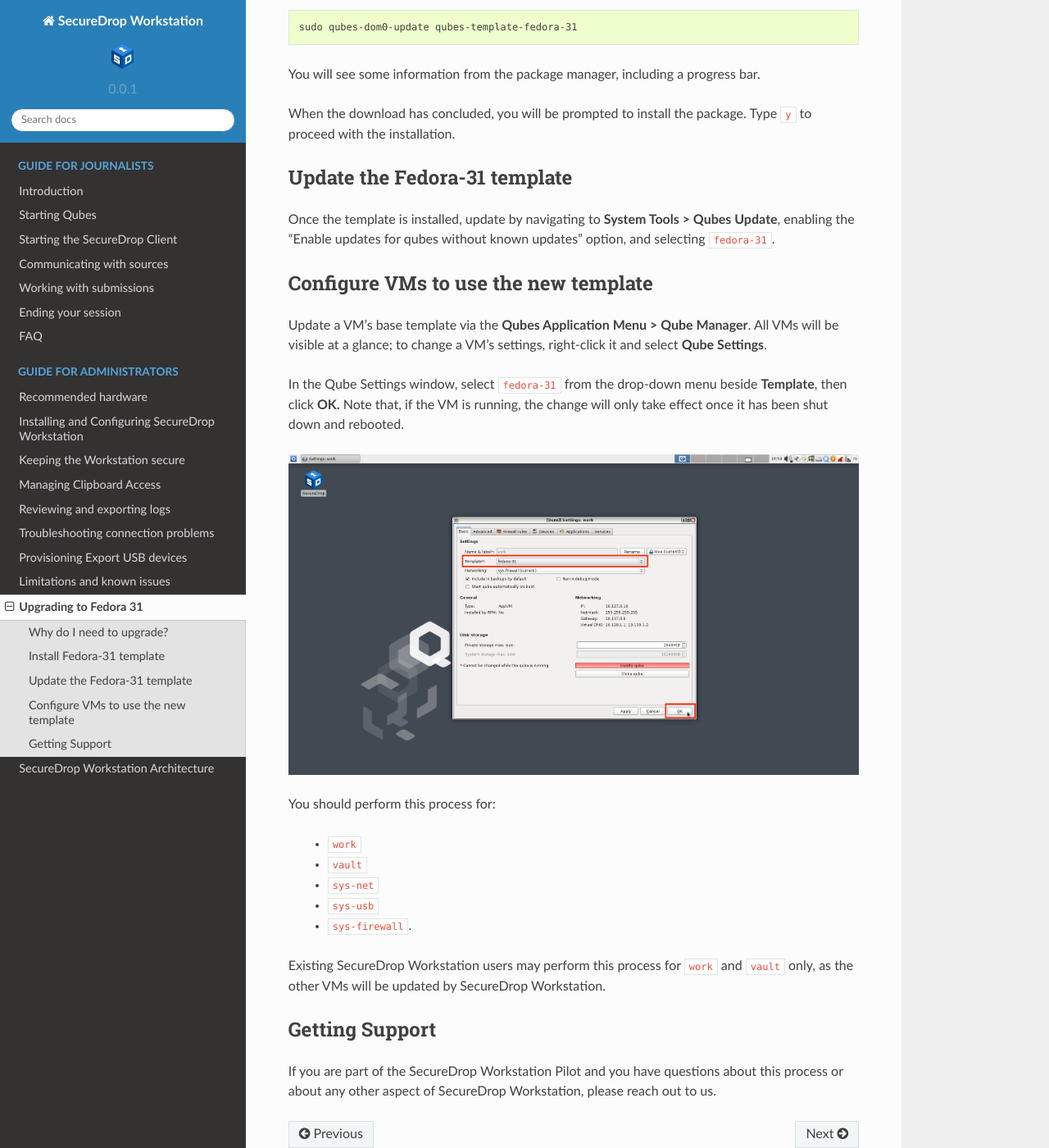
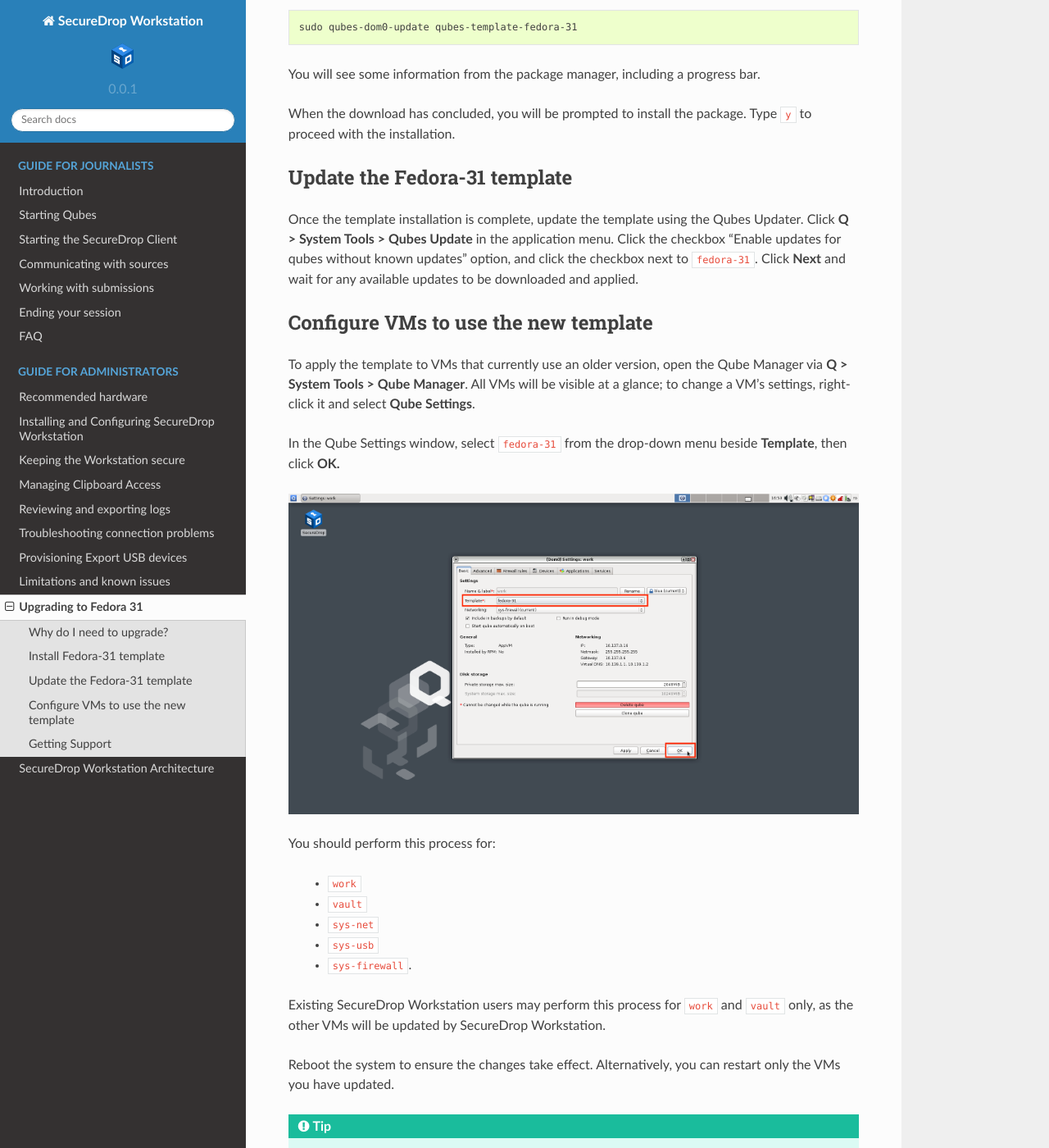
Before and after one commit to freedomofpress/securedrop-workstation-docs, a Sphinx documentation site: the page built from docs/admin/upgrading_to_fedora_31.rst, in a window 1280 px wide and 1400 px high, scrolled down 872 px. Shown: the whole window at 82% size. Built offline with Sphinx 7.4.7 and the Read the Docs theme 2.0.0, drawn with Linux system fonts in a browser that asks for light colours; some of the changed text lies outside the part shown.

Commit message:
Tweaks to fedora-31 upgrade docs
- Recommend whole system reboot as simplest way to ensure updates
  are applied
- Mention Qube Template Manager for advanced users
- Consistent path references to Qubes Application Menu, similar to
  style used in install docs

```diff
--- a/docs/admin/upgrading_to_fedora_31.rst
+++ b/docs/admin/upgrading_to_fedora_31.rst
@@ -42,23 +42,22 @@
 
 Update the Fedora-31 template
 -----------------------------
-
-Once the template is installed, update by navigating to **System Tools > Qubes
-Update**, enabling the "Enable updates for qubes without known updates" option,
-and selecting ``fedora-31``.
+Once the template installation is complete, update the template using the Qubes
+Updater. Click **Q > System Tools > Qubes Update** in the application menu.
+Click the checkbox "Enable updates for qubes without known updates" option,
+and click the checkbox next to ``fedora-31``. Click **Next** and wait for
+any available updates to be downloaded and applied.
 
 .. _configure_vms:
 
 Configure VMs to use the new template
 -------------------------------------
-
-Update a VM's base template via the **Qubes Application Menu > Qube Manager**.
-All VMs will be visible at a glance; to change a VM's settings, right-click it
-and select **Qube Settings**.
+To apply the template to VMs that currently use an older version, open the
+Qube Manager via **Q > System Tools > Qube Manager**. All VMs will be visible at
+a glance; to change a VM's settings, right-click it and select **Qube Settings**.
 
 In the Qube Settings window, select ``fedora-31`` from the drop-down menu
-beside **Template**, then click **OK.** Note that, if the VM is running, the
-change will only take effect once it has been shut down and rebooted.
+beside **Template**, then click **OK.**
 
 |screenshot_qsettings_fedora31|
 
@@ -73,6 +72,16 @@
 Existing SecureDrop Workstation users may perform this process for ``work`` and
 ``vault`` only, as the other VMs will be updated by SecureDrop Workstation.
 
+Reboot the system to ensure the changes take effect. Alternatively, you can
+restart only the VMs you have updated.
+
+.. tip::
+
+   You can also use the **Qubes Template Manager** (also in **Q > System Tools**)
+   to make template changes. However, note that it will not allow you to make
+   template changes for VMs that are currently running, so you may have to
+   manually shut down VMs in the correct order to do so.
+
 .. |screenshot_qsettings_fedora31| image:: ../images/screenshot_qsettings_fedora31.png
 
 Getting Support
```
